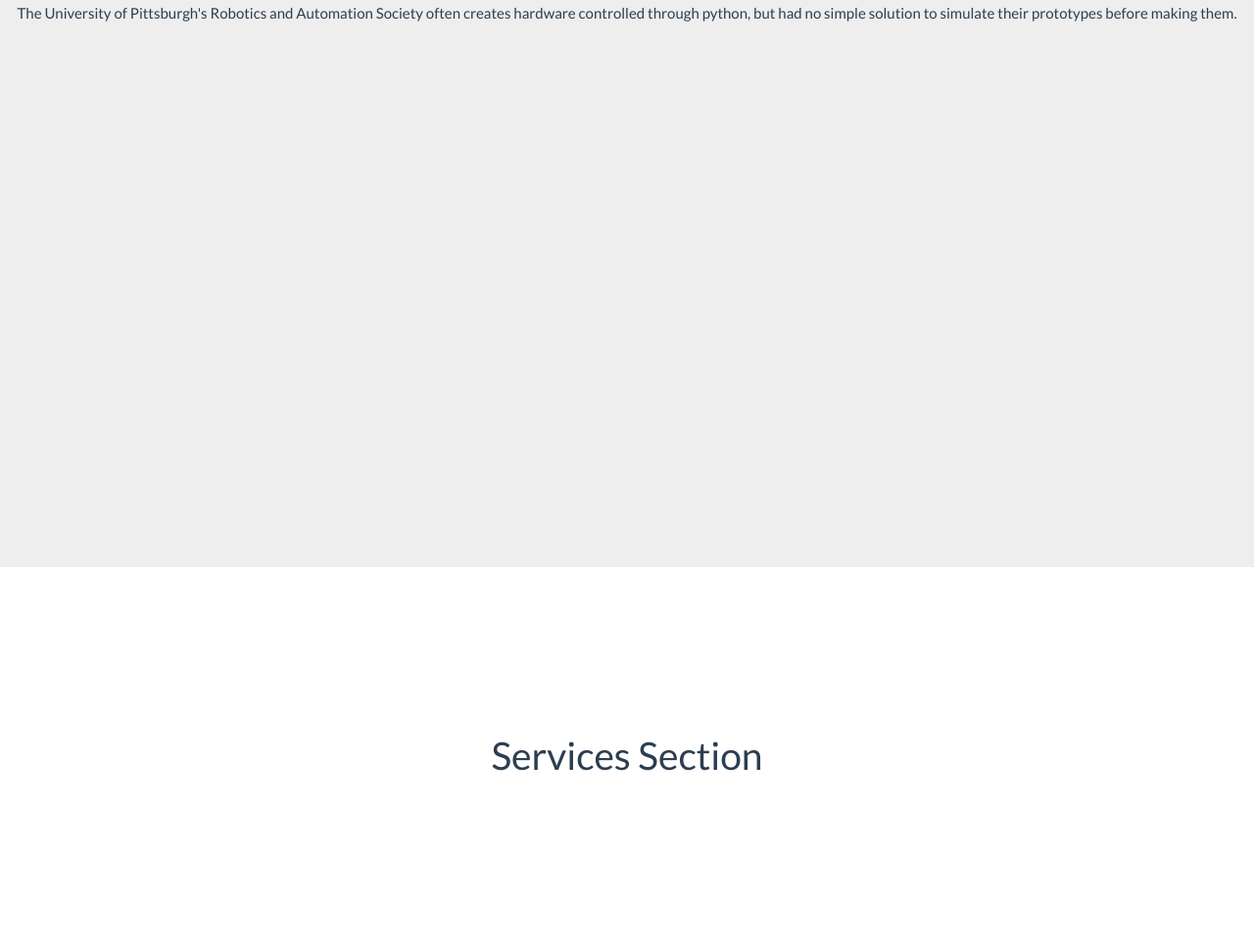
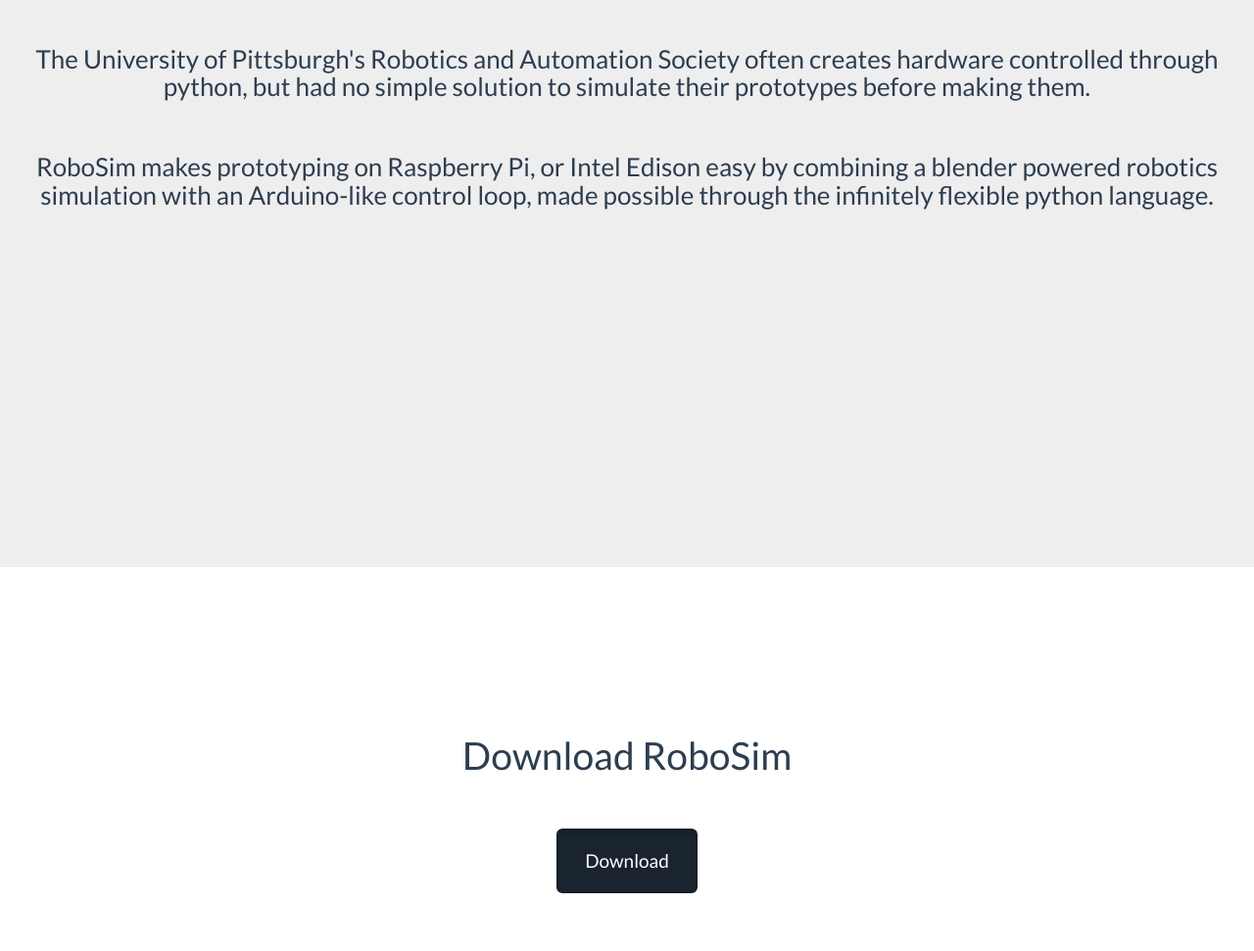
Before and after one commit to amiller27/RoboSim, a plain HTML site: page index.htm in a window 1280 px wide. Shown: the part 1021-1992 px from the top of the page at 98% size. Drawn offline with nearby package versions, Linux system fonts and the light colour scheme.

Commit message:
added stuff

```diff
--- a/index.htm
+++ b/index.htm
@@ -55,7 +55,7 @@
                         <a class="page-scroll" href="#about">About</a>
                     </li>
                     <li>
-                        <a class="page-scroll" href="#services">Services</a>
+                        <a class="page-scroll" href="#download">Download</a>
                     </li>
                     <li>
                         <a class="page-scroll" href="#contact">Contact</a>
@@ -115,18 +115,26 @@
             <div class="row">
                 <div class="col-lg-12">
                     <h1>About RoboSim</h1>
-                    <p> The University of Pittsburgh's Robotics and Automation Society often creates hardware controlled through python, but had no simple solution to simulate their prototypes before making them.</p>
+                    <br />
+                    <h3><p> The University of Pittsburgh's Robotics and Automation Society often creates hardware controlled through python, but had no simple solution to simulate their prototypes before making them.</p></h4>
+                    <br />
+                    <h3><p> RoboSim makes prototyping on Raspberry Pi, or Intel Edison easy by combining a blender powered robotics simulation with an Arduino-like control loop, made possible through the infinitely flexible python language.</p></h4>
                 </div>
             </div>
         </div>
     </section>
 
     <!-- Services Section -->
-    <section id="services" class="services-section">
-        <div class="container">
+    <section id="download" class="services-section">
+        <div class="container-flex">
             <div class="row">
                 <div class="col-lg-12">
-                    <h1>Services Section</h1>
+                    <h1>Download RoboSim</h1>
+                    <br />
+                    <br />
+                    <a href="https://github.com/amiller27/RoboSim/archive/master.zip" class="btn btn-primary btn-lg active" role="button">Download</a>
+                    <br />
+                    <br />
                 </div>
             </div>
         </div>
```
